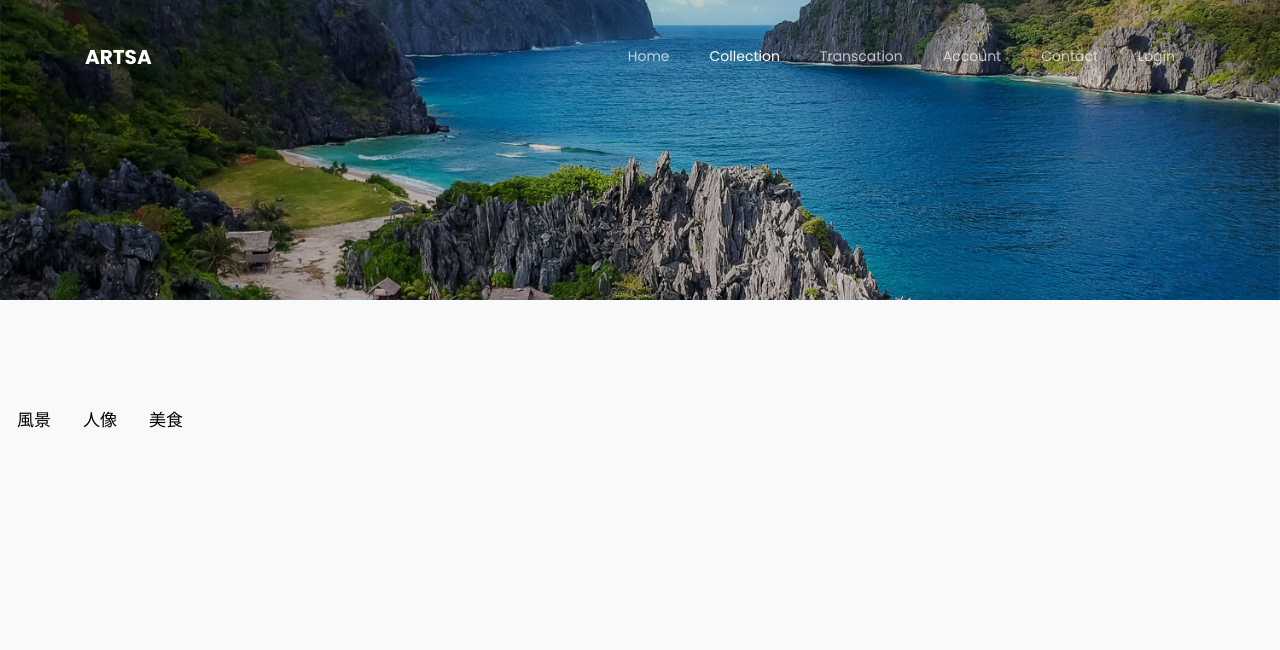
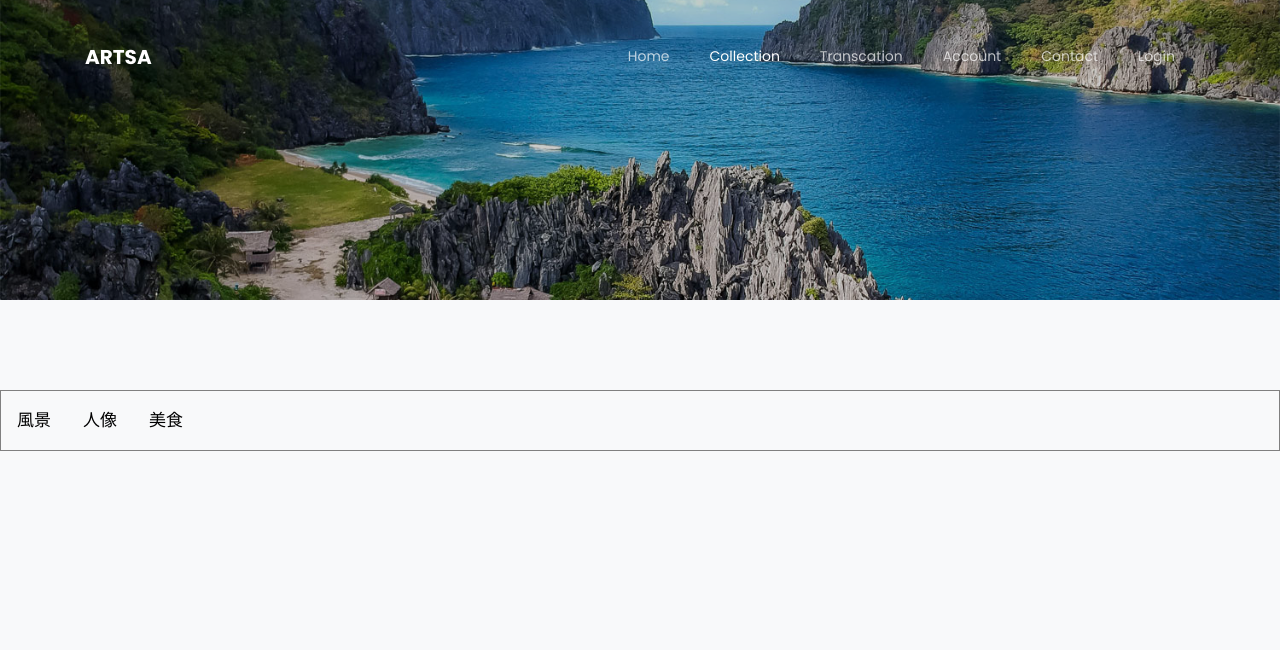
Before and after one commit to QQLYN/Art-Platform, a PHP site: page /collection.html in a window 1280 px wide. Shown: the top 650 px of the page. Run offline with PHP 8.4, Linux system fonts and the light colour scheme; some libraries are stand-ins or nearby versions; some web fonts are replaced.

Commit message:
Update tabstyle.css

```diff
--- a/deluxe/css/tabstyle.css
+++ b/deluxe/css/tabstyle.css
@@ -1,6 +1,6 @@
 .tab {
   overflow: hidden;
-  border: 1px solid transparent;
+  border: 1px solid ;
   background-color: transparent;
   margin-bottom: 10px;
 }
```
